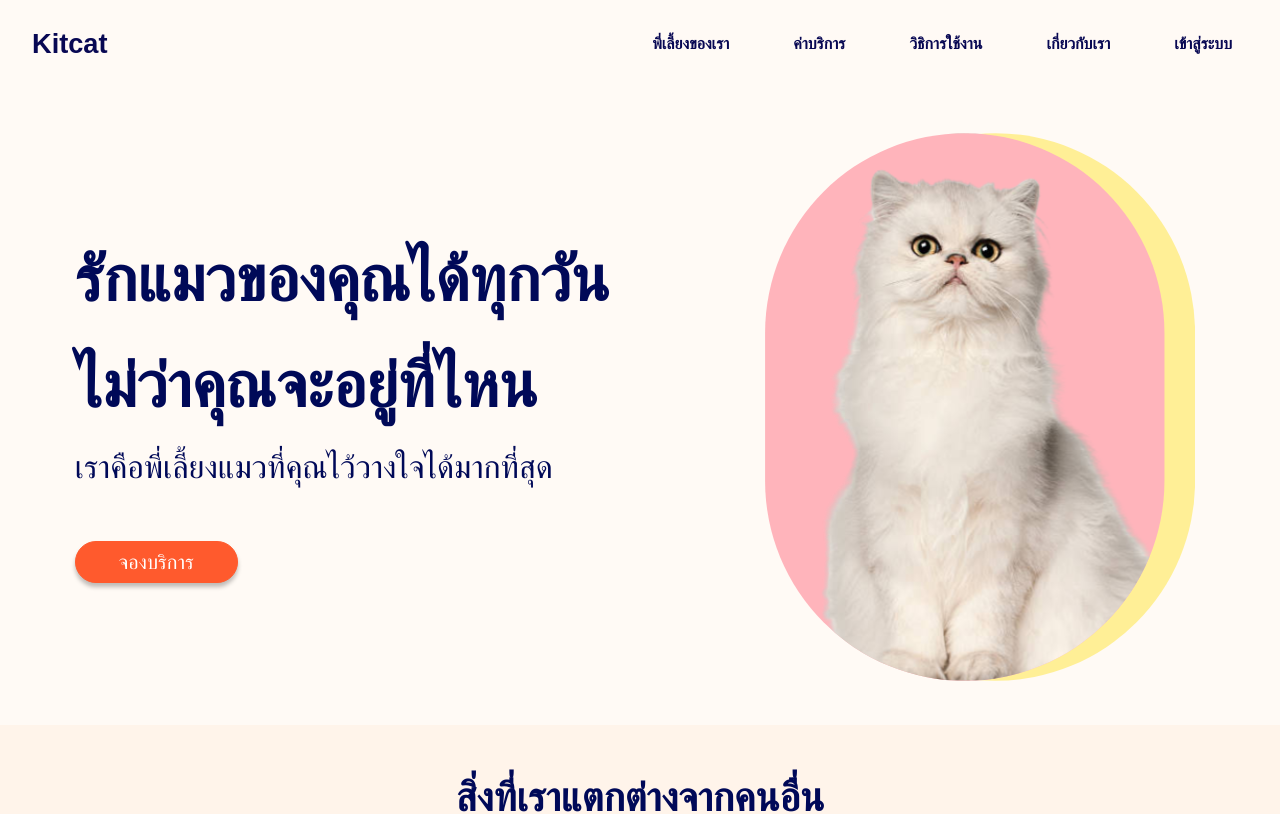
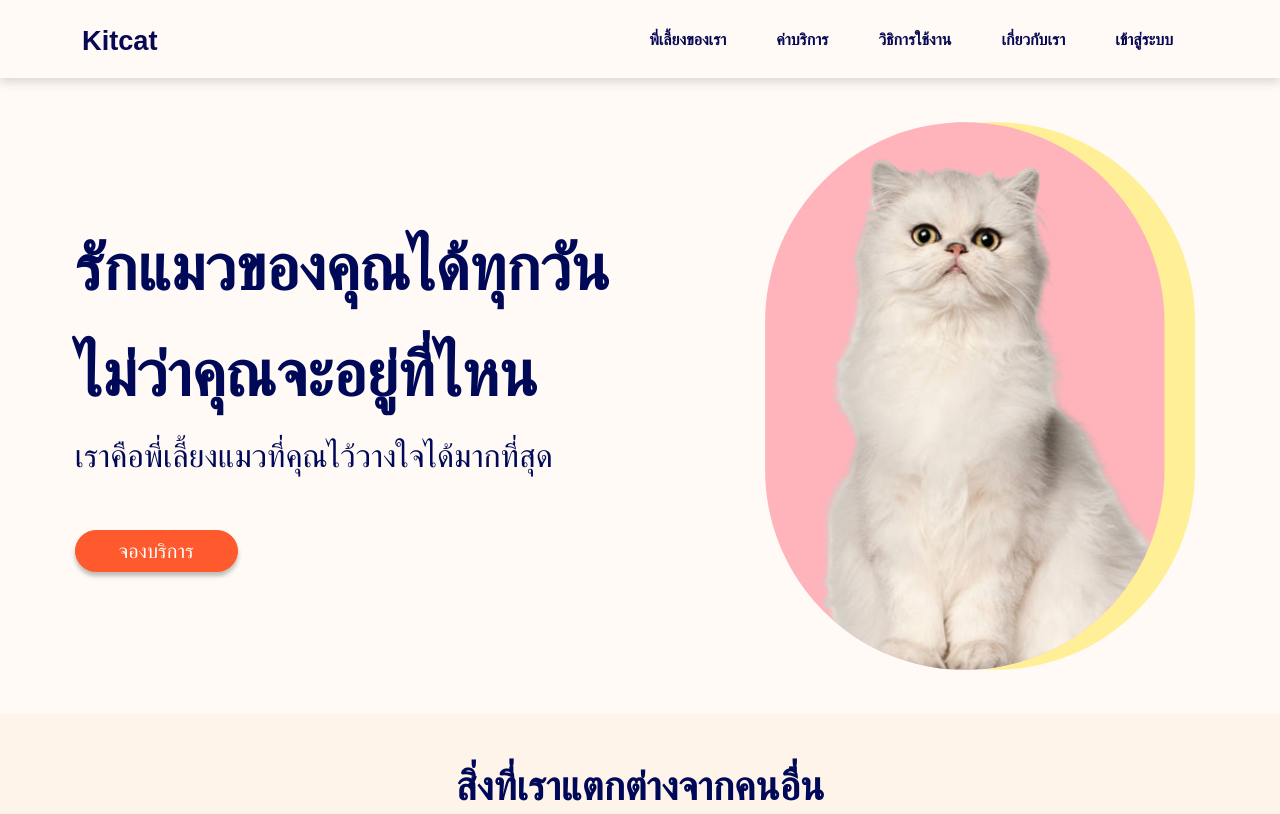
Before and after one commit to thanatat64/kmitl-kitcat, a Next.js app: page / in a window 1280 px wide. Shown: the top 814 px of the page. Built offline with nearby package versions, Linux system fonts and the light colour scheme; no server answers; the database is empty; a web font is replaced by a local one.

Commit message:
nav ver.final

```diff
--- a/components/navigation/NavigationBar.css
+++ b/components/navigation/NavigationBar.css
@@ -1,30 +1,23 @@
-/* .navbar {
-    height: 68px !important;
-}
-
-.navbar ul {
-    list-style: none;
-} */
-
 .navbar {
     display: flex;
     justify-content: space-between;
     align-items: center;
-    background-color: rgba(255, 250, 245, 255);
+    background-color:var(--white-cream);
     position: sticky;
-    top: 0;
     padding-left: 1rem;
     padding-right: 1rem;
+    box-shadow: 0px 4px 10px rgba(0, 0, 0, 0.15);
+    height: 78px !important;
 }
 .navbar .title {
     font-size: 1.7rem;
-    margin: 1rem;
     font-weight: bold;
     text-decoration: none;
     color: #080853;
 }
 .navbar ul {
     display: flex;
+    margin-top:-0.2rem;
 }
 
 .navbar ul li {
@@ -34,11 +27,16 @@
     display: block;
     text-decoration: none;
     color: #080853;
-    padding:0.5rem 1.5rem 0.5rem;
+    padding:5px 15px 5px;
     margin: 1rem 0.5rem 0rem;
     border-radius: 50px;
     font-weight: bold;
+    border: 2px var(--white-cream) solid;
 }
 .navbar ul li a:not(.active):hover {
-    background-color: rgb(231, 232, 232);
+    border: 2px #000958 solid;
 }
+.active {
+    background-color: #080853;
+    color: rgba(255, 250, 245, 255) !important;
+}
--- a/components/navigation/NavigationBar.tsx
+++ b/components/navigation/NavigationBar.tsx
@@ -1,27 +1,58 @@
 'use client'
 
-import './NavigationBar.css'
+import './NavigationBar.css';
+import React, { useState } from 'react';
+import Link from 'next/link';
 
-import Link from 'next/link'
-
-interface NavigationBarProps {
-}
+interface NavigationBarProps {}
 
 const NavigationBar: React.FC<NavigationBarProps> = ({}) => {
-    return (
-        <div className="navbar">
-            {/* <div className="navbar container flex-shrink-0"> */}
-            <Link href="/" className="title">Kitcat</Link>
-            {/* <ul className="d-flex flex-row gap-4"> */}
-            <ul>
-                <li><Link href="catsitters">พี่เลี้ยงของเรา</Link></li>
-                <li><Link href="services">ค่าบริการ</Link></li>
-                <li><Link href="guide">วิธิการใช้งาน</Link></li>
-                <li><Link href="about">เกี่ยวกับเรา</Link></li>
-                <li><Link href="signin">เข้าสู่ระบบ</Link></li>
-            </ul>
-        </div>
-    )
-}
+  const [activeItem, setActiveItem] = useState<string>('');
 
-export default NavigationBar
+  const handleItemClick = (item: string) => {
+    setActiveItem(item);
+  };
+
+  const isItemActive = (item: string) => {
+    return item === activeItem ? 'active' : '';
+  };
+
+  return (
+    <nav className="navbar">
+      <div className="container flex-shrink-0">
+        <Link href="/" className="title" >
+          Kitcat
+        </Link>
+        <ul>
+          <li>
+            <Link href="/catsitters" className={isItemActive('/catsitters')} onClick={() => handleItemClick('/catsitters')}>
+              พี่เลี้ยงของเรา
+            </Link>
+          </li>
+          <li>
+            <Link href="/services" className={isItemActive('/services')} onClick={() => handleItemClick('/services')}>
+              ค่าบริการ
+            </Link>
+          </li>
+          <li>
+            <Link href="/guide" className={isItemActive('/guide')} onClick={() => handleItemClick('/guide')}>
+              วิธิการใช้งาน
+            </Link>
+          </li>
+          <li>
+            <Link href="/about" className={isItemActive('/about')} onClick={() => handleItemClick('/about')}>
+              เกี่ยวกับเรา
+            </Link>
+          </li>
+          <li>
+            <Link href="/signin" className={isItemActive('/signin')} onClick={() => handleItemClick('/signin')}>
+              เข้าสู่ระบบ
+            </Link>
+          </li>
+        </ul>
+      </div>
+    </nav>
+  );
+};
+
+export default NavigationBar;
```
